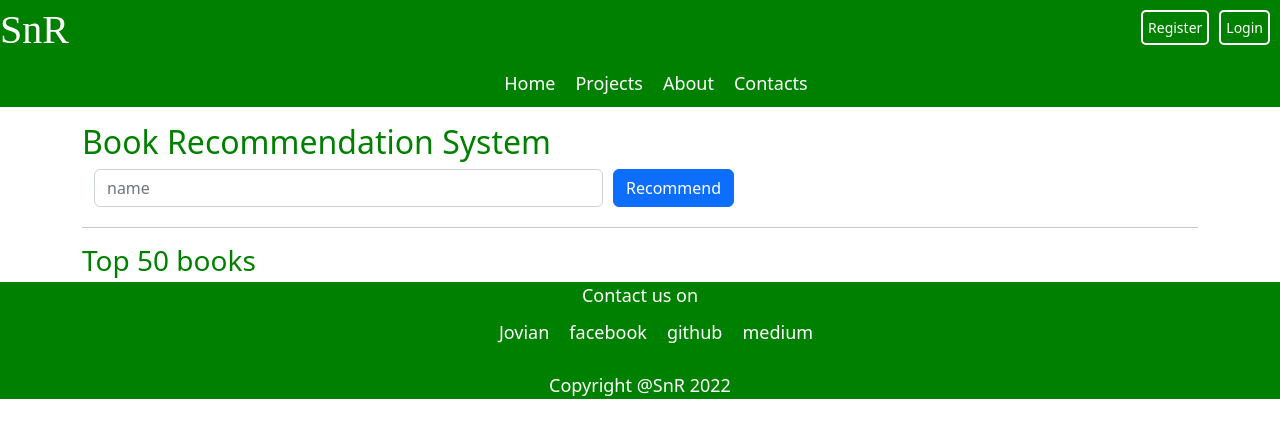
After one commit to 1242sanjay/machine-learning-projects, a Flask app: page /recommendation in a window 1280 px wide. The commit adds this page. Shown: the top 438 px of the page. Run offline with Flask 2, Linux system fonts and the light colour scheme; parts of the project's set-up code (start-up, migrations or seed data) failed here and were passed over.

Commit message:
book recommendation system implementation

```diff
--- a/app.py
+++ b/app.py
@@ -1,4 +1,12 @@
-from flask import Flask, render_template
+from flask import Flask, render_template, request
+import pickle
+import pandas
+from book_recommendation import book_recommender
+
+popular_df = pickle.load(open('popular.pkl', 'rb'))
+pt = pickle.load(open('pt.pkl', 'rb'))
+books = pickle.load(open('books.pkl', 'rb'))
+similarity_scores = pickle.load(open('similarity_scores.pkl', 'rb'))
 
 app = Flask(__name__)
 
@@ -7,10 +15,31 @@ app = Flask(__name__)
 def home():
   return render_template('home.html')
 
+
 @app.route('/projects')
 def projects():
   return render_template('projects.html')
 
 
+@app.route('/recommendation')
+def recommendation():
+  return render_template('recommendation.html',
+                         book_name=list(popular_df['Book-Title'].values),
+                         author=list(popular_df['Book-Author'].values),
+                         image=list(popular_df['Image-URL-M'].values),
+                         votes=list(popular_df['num_rating'].values),
+                         rating=list(popular_df['avg_rating'].values))
+
+
+@app.route('/recommend_book', methods=['post'])
+def recommend_book():
+  user_input = request.form.get('user_input')
+  book_dict = book_recommender(user_input)
+  return render_template('recommendation.html',
+                         book_title=book_dict['book_title'],
+                         book_author=book_dict['book_author'],
+                         book_image=book_dict['book_image'])
+
+
 if __name__ == '__main__':
   app.run(host='0.0.0.0', debug=True)
--- a/pyproject.toml
+++ b/pyproject.toml
@@ -7,6 +7,7 @@ authors = ["Replit user <<>>"]
 [tool.poetry.dependencies]
 python = "^3.8"
 Flask = "^2.2.2"
+pandas = "^1.5.2"
 
 [tool.poetry.dev-dependencies]
 
--- /dev/null
+++ b/static/recommend.css
@@ -0,0 +1,19 @@
+form{
+  width:50vw;
+}
+
+form div{
+  display:flex;
+  gap:10px;
+}
+
+
+@media only screen and (max-width: 600px) {
+  form {
+    width:80vw;
+  }
+}
+
+.cardcontainer{
+  margin-top:20px;
+}
--- /dev/null
+++ b/static/recommendation.css
@@ -0,0 +1,34 @@
+.container{
+  width:75vw;
+  margin:auto;
+}
+
+
+h2, h3{
+  margin-top:20px;
+  margin-bottom:10px;
+  color:green;
+}
+
+ .cardcontainer img{
+  padding:15px;
+   display:flex;
+   margin:auto;
+}
+
+/*
+.card{
+  width:250;
+  height:350;
+  margin:20px;
+  border:solid green 2px;
+  border-radius:5px;
+}
+
+.card img{
+  padding:10px;
+}
+
+.card p{
+  padding:10px;
+} */
--- a/templates/footer.html
+++ b/templates/footer.html
@@ -10,4 +10,6 @@
         </ul>
       </nav>
   <div class="footer-text">Copyright @SnR 2022</div>
+  <!-- JavaScript Bundle with Popper -->
+<script src="https://cdn.jsdelivr.net/npm/bootstrap@5.2.3/dist/js/bootstrap.bundle.min.js" integrity="sha384-kenU1KFdBIe4zVF0s0G1M5b4hcpxyD9F7jL+jjXkk+Q2h455rYXK/7HAuoJl+0I4" crossorigin="anonymous"></script>
     </header>
--- a/templates/header.html
+++ b/templates/header.html
@@ -1,4 +1,6 @@
 <header>
+  <!-- CSS only -->
+<link href="https://cdn.jsdelivr.net/npm/bootstrap@5.2.3/dist/css/bootstrap.min.css" rel="stylesheet" integrity="sha384-rbsA2VBKQhggwzxH7pPCaAqO46MgnOM80zW1RWuH61DGLwZJEdK2Kadq2F9CUG65" crossorigin="anonymous">
   <link rel="stylesheet" href="../static/header-footer.css">
       <div class="top">
         <span class="logo">SnR</span>
--- /dev/null
+++ b/templates/recommend.html
@@ -0,0 +1,38 @@
+<link rel="stylesheet" href="../static/recommend.css">
+
+<div class="container">
+  <form action="/recommend_book" method='post'>
+    <div>
+  <input type="text" name='user_input' class="form-control" placeholder="name" aria-label="name">
+  <button type="submit" class="btn btn-primary">Recommend</button>
+    </div>
+  </form>
+
+  <div class="cardcontainer">
+    <div class="row row-cols-1 row-cols-sm-2 row-cols-md-4 g-3">
+      {% for i in range(book_title | length) %}
+        <div class="col">
+          <div class="card shadow-sm">
+           <img src="{{book_image[i]}}" width="300" height="325">
+            <div class="card-body">
+              <b class="card-text">{{book_title[i]}}</b>
+              <p class="card-text">{{book_author[i]}}</p>
+              <div class="d-flex justify-content-between align-items-center">
+<!--                 <div class="btn-group">
+                  <button type="button" class="btn btn-sm btn-outline-secondary">{{ "%0.1f" | format(rating[i] | float) }} ⭐</button>
+                  <button type="button" class="btn btn-sm btn-outline-secondary">{{votes[i]}} 👍</button>
+                </div> -->
+                <small class="text-muted">Read</small>
+              </div>
+            </div>
+          </div>
+        </div>
+      {% endfor %}
+    </div>
+  </div>
+
+
+
+
+
+</div>
--- a/templates/recommendation.html
+++ b/templates/recommendation.html
@@ -0,0 +1,37 @@
+<link rel="stylesheet" href="../static/recommendation.css">
+
+{% include "header.html" %}
+
+<div class="container">
+  <h2>Book Recommendation System</h2>
+
+  {% include "recommend.html" %}
+  <hr>
+
+
+  <h3>Top 50 books</h3>
+  <div class="cardcontainer">
+    <div class="row row-cols-1 row-cols-sm-2 row-cols-md-4 g-3">
+      {% for i in range(book_name | length) %}
+        <div class="col">
+          <div class="card shadow-sm">
+           <img src="{{image[i]}}" width="300" height="325">
+            <div class="card-body">
+              <b class="card-text">{{book_name[i]}}</b>
+              <p class="card-text">{{author[i]}}</p>
+              <div class="d-flex justify-content-between align-items-center">
+                <div class="btn-group">
+                  <button type="button" class="btn btn-sm btn-outline-secondary">{{ "%0.1f" | format(rating[i] | float) }} ⭐</button>
+                  <button type="button" class="btn btn-sm btn-outline-secondary">{{votes[i]}} 👍</button>
+                </div>
+                <small class="text-muted">Read</small>
+              </div>
+            </div>
+          </div>
+        </div>
+      {% endfor %}
+    </div>
+  </div>
+</div>
+
+{% include "footer.html" %}
```
Also changed, not shown: book_recommendation.py (added, +25 -0 lines), README.md, 5 other files.
